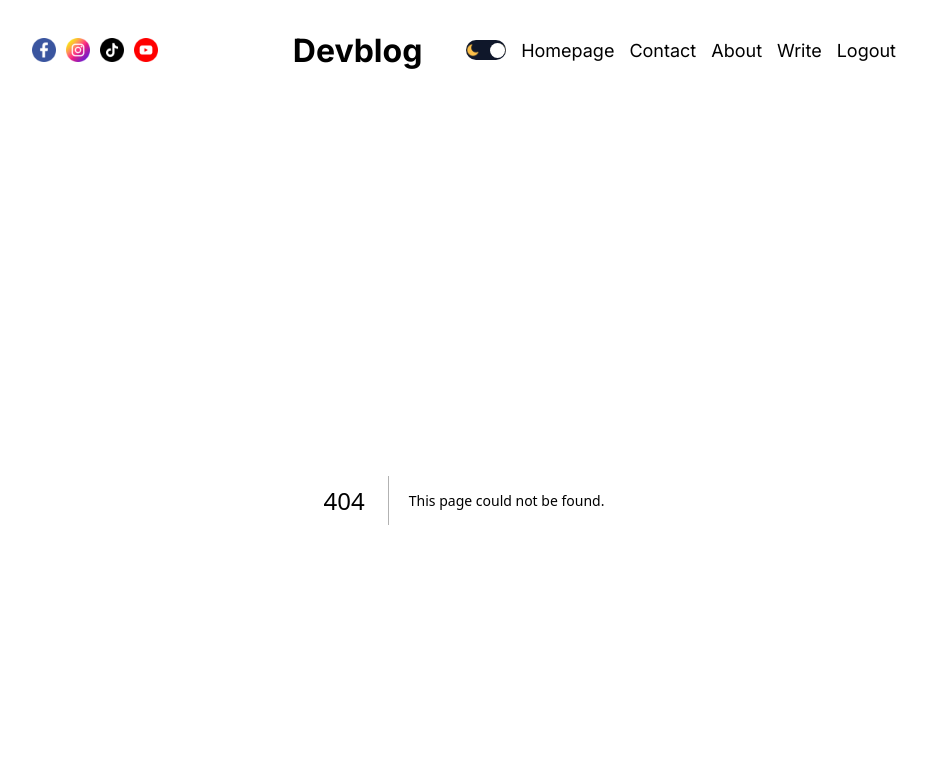
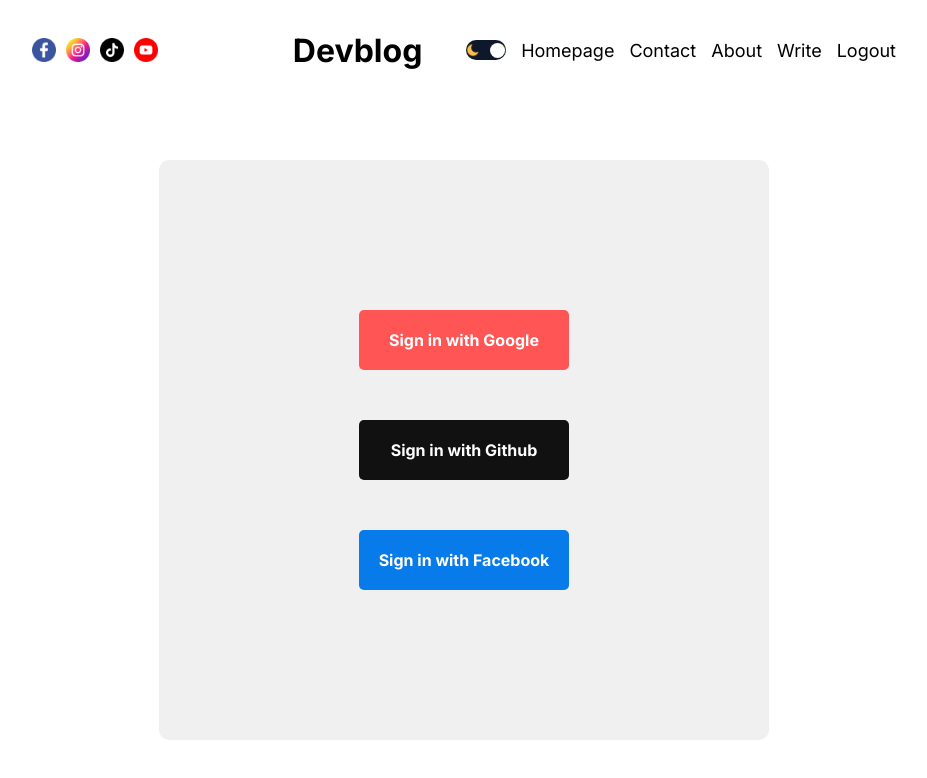
Before and after one commit to mithunsen04/next_blog, a Next.js app: page /login in a window 1280 px wide. Before the commit this address had no page. Shown: the top 778 px of the page, without its empty margins (176-1103 px from the left). Built offline with nearby package versions, Linux system fonts and the light colour scheme; no server answers.

Commit message:
login part done

```diff
--- /dev/null
+++ b/src/app/login/loginPage.module.css
@@ -0,0 +1,55 @@
+.container {
+    display: flex;
+    align-items: center;
+    justify-content: center;
+    margin-top: 60px;
+  }
+
+  .wrapper {
+    background-color: var(--softBg);
+    padding: 150px 200px;
+    display: flex;
+    flex-direction: column;
+    gap: 50px;
+    border-radius: 10px;
+  }
+
+  .socialButton {
+    padding: 20px;
+    border-radius: 5px;
+    border: none;
+    color: white;
+    font-weight: bold;
+    cursor: pointer;
+    display: flex;
+    align-items: center;
+    justify-content: center;
+  }
+
+  .socialButton:first-child {
+    background-color: #ff5555;
+  }
+
+  .socialButton:nth-child(2) {
+    background-color: #111;
+  }
+
+  .socialButton:nth-child(3) {
+    background-color: #087bea;
+  }
+
+  @media screen and (max-width: 768px) {
+    .wrapper {
+      padding: 50px 100px;
+    }
+  }
+  @media screen and (max-width: 640px) {
+    .wrapper {
+      padding: 30px;
+    }
+
+    .socialButton{
+      font-weight: 400;
+      font-size: 14px;
+    }
+  }
--- /dev/null
+++ b/src/app/login/page.jsx
@@ -0,0 +1,32 @@
+"use client";
+import { signIn, useSession } from "next-auth/react";
+import styles from "./loginPage.module.css";
+import { useRouter } from "next/navigation";
+
+const LoginPage = () => {
+  const { status } = useSession();
+
+  const router = useRouter();
+
+  if (status === "loading") {
+    return <div className={styles.loading}>Loading...</div>;
+  }
+
+  if (status === "authenticated") {
+    router.push("/");
+  }
+
+  return (
+    <div className={styles.container}>
+      <div className={styles.wrapper}>
+        <div className={styles.socialButton} onClick={() => signIn("google")}>
+          Sign in with Google
+        </div>
+        <div className={styles.socialButton}>Sign in with Github</div>
+        <div className={styles.socialButton}>Sign in with Facebook</div>
+      </div>
+    </div>
+  );
+};
+
+export default LoginPage;
```
Also changed, not shown: src/app/write/page.jsx (added), src/app/write/writePage.module.css (added).
